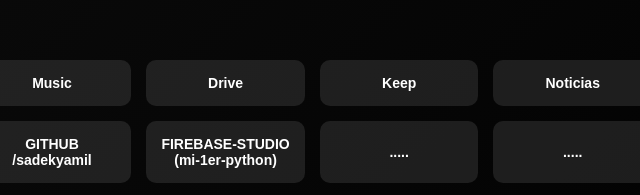
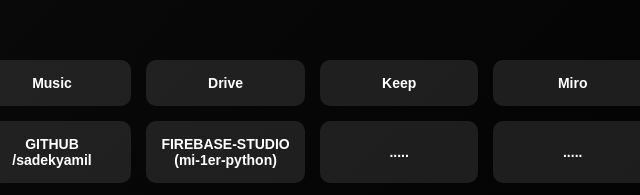
Before and after one commit to sadekyamil/The23, a plain HTML site: page index.html in a window 1280 px wide. Shown: the part 163-358 px from the top of the page, 588-1228 px from the left. Drawn offline with Linux system fonts and the light colour scheme.

Commit message:
Update index.html

```diff
--- a/index.html
+++ b/index.html
@@ -62,7 +62,7 @@
         <div class="shortcut"><a href="https://music.youtube.com/playlist?list=LM" >Music</a></div>
         <div class="shortcut"><a href="https://drive.google.com/drive/recent" >Drive</a></div>
         <div class="shortcut"><a href="https://keep.google.com/">Keep</a></div>
-        <div class="shortcut"><a href="https://news.google.com/my/searches?hl=es-419&gl=CL&ceid=CL%3Aes-419">Noticias</a></div>
+        <div class="shortcut"><a href="https://miro.com/app/dashboard/recent">Miro</a></div>
 
         <div class="shortcut"><a href="https://mail.proton.me/u/29/inbox">ProtonMail</a></div>
         <div class="shortcut"><a href="https://supabase.com/dashboard/projects">supabase</a></div>
```
